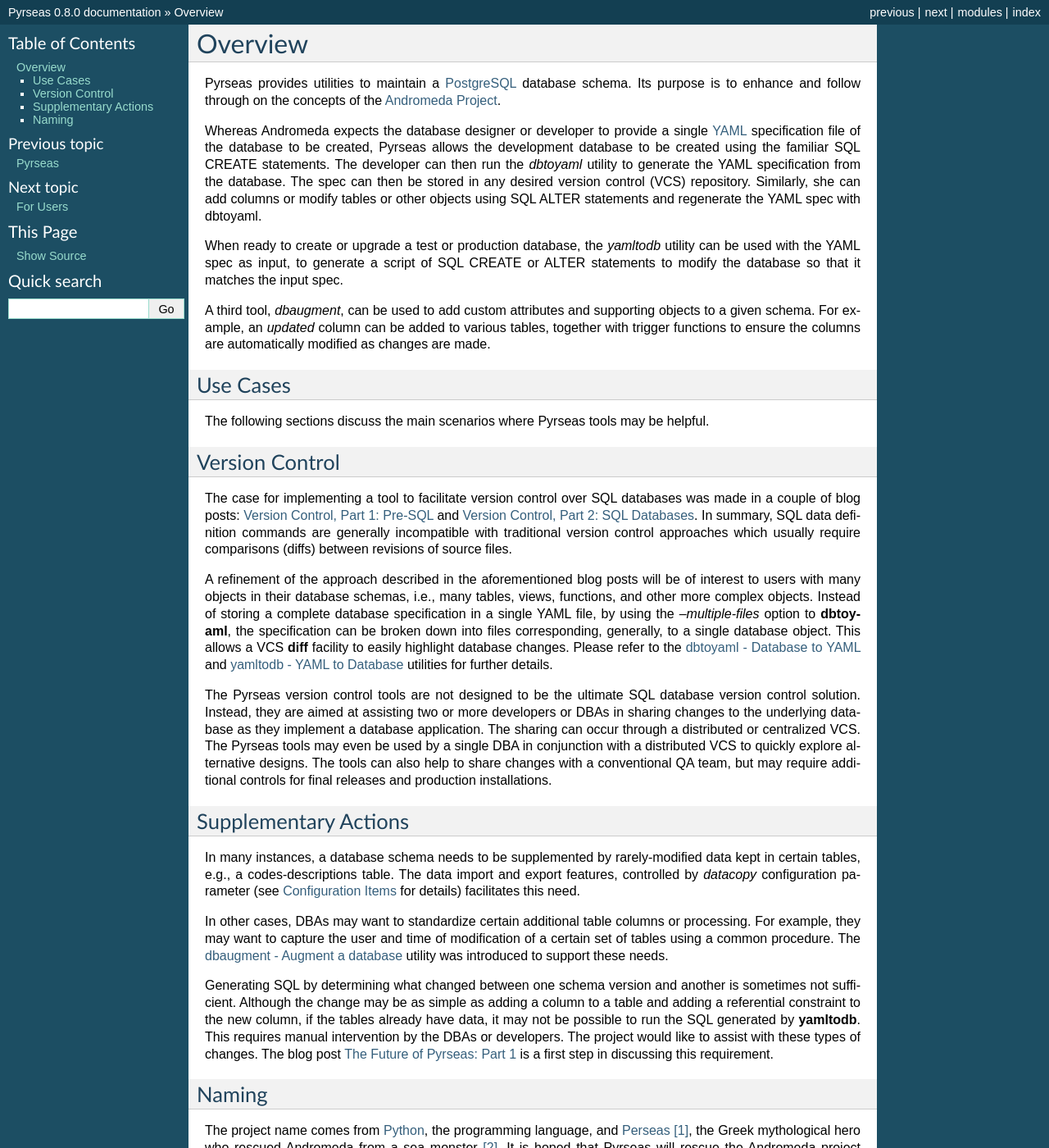
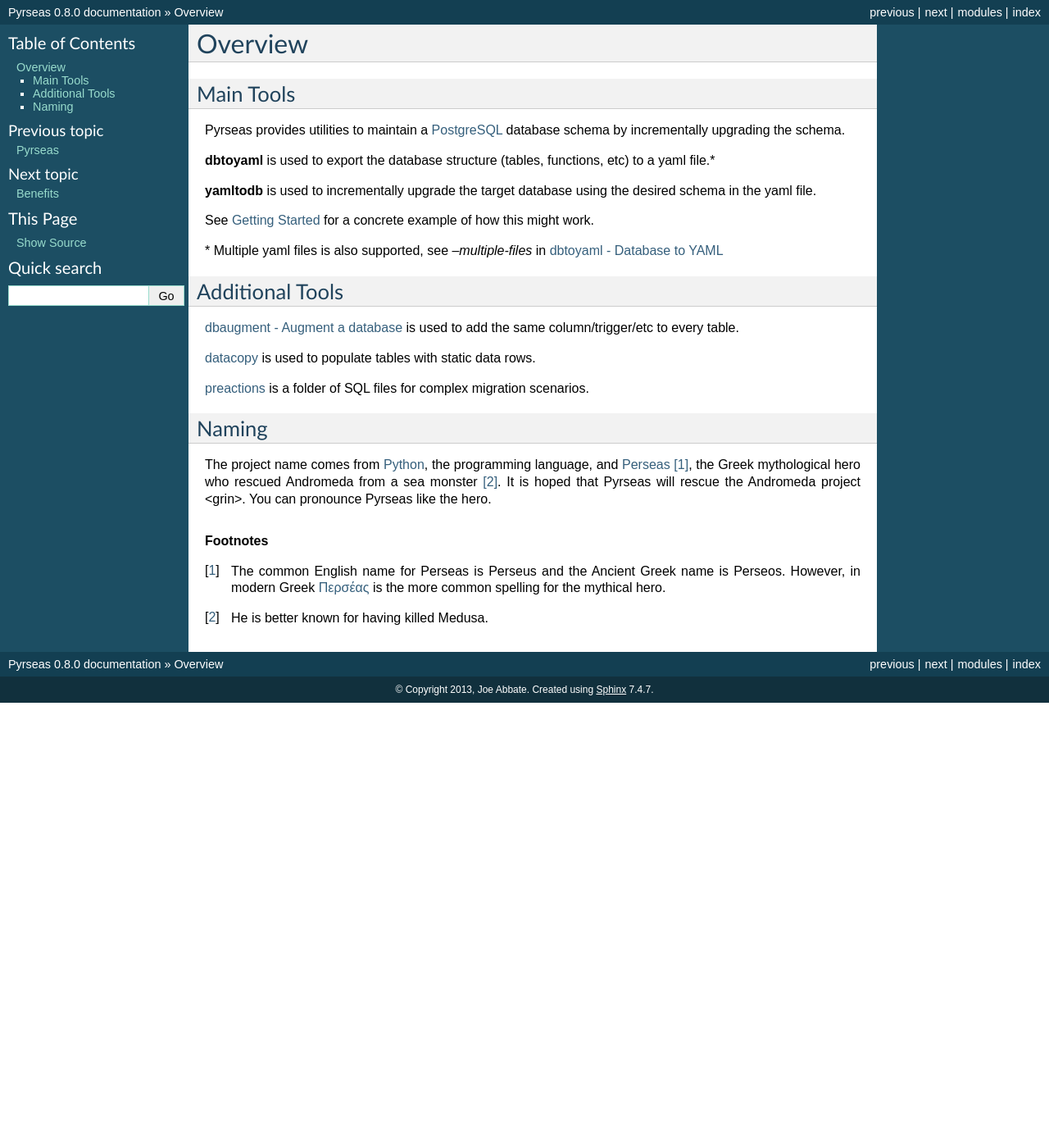
Before and after one commit to perseas/Pyrseas, a Sphinx documentation site: the page built from docs/overview.rst, in a window 1280 px wide and 1400 px high. Shown: the whole window at 82% size. Built offline with Sphinx 7.4.7, drawn with Linux system fonts in a browser that asks for light colours.

Commit message:
Overview page organization

```diff
--- a/docs/index.rst
+++ b/docs/index.rst
@@ -41,6 +41,7 @@
    :maxdepth: 2
 
    overview
+   benefits
    user/index
 .. toctree::
    :maxdepth: 1
--- a/docs/overview.rst
+++ b/docs/overview.rst
@@ -3,97 +3,33 @@
 Overview
 ========
 
+Main Tools
+----------
+
 Pyrseas provides utilities to maintain a `PostgreSQL
-<https://www.postgresql.org/>`_ database schema.  Its purpose is to
-enhance and follow through on the concepts of the `Andromeda Project
-<http://www.andromeda-project.org/>`_.
+<https://www.postgresql.org/>`_ database schema by incrementally
+upgrading the schema.
 
-Whereas Andromeda expects the database designer or developer to
-provide a single `YAML <http://yaml.org/>`_ specification file of the
-database to be created, Pyrseas allows the development database to be
-created using the familiar SQL CREATE statements.  The developer can
-then run the `dbtoyaml` utility to generate the YAML specification
-from the database.  The spec can then be stored in any desired version
-control (VCS) repository.  Similarly, she can add columns or modify
-tables or other objects using SQL ALTER statements and regenerate the
-YAML spec with dbtoyaml.
+:program:`dbtoyaml` is used to export the database structure (tables, functions, etc) to a yaml file.*
 
-When ready to create or upgrade a test or production database, the
-`yamltodb` utility can be used with the YAML spec as input, to generate
-a script of SQL CREATE or ALTER statements to modify the database so
-that it matches the input spec.
+:program:`yamltodb` is used to incrementally upgrade the target database using
+the desired schema in the yaml file.
 
-A third tool, `dbaugment`, can be used to add custom attributes and
-supporting objects to a given schema.  For example, an `updated`
-column can be added to various tables, together with trigger functions
-to ensure the columns are automatically modified as changes are made.
+See :doc:`user/gettingstarted` for a concrete example of how this might work.
 
-Use Cases
----------
+\* Multiple yaml files is also supported, see `--multiple-files` in :doc:`user/command-line/dbtoyaml`
 
-The following sections discuss the main scenarios where Pyrseas
-tools may be helpful.
+Additional Tools
+-------------------
 
-Version Control
----------------
+:doc:`user/advanced/dbaugment` is used to add the same column/trigger/etc to every table.
 
-The case for implementing a tool to facilitate version control over
-SQL databases was made in a couple of blog posts: `Version
-Control, Part 1: Pre-SQL
-<https://pyrseas.wordpress.com/2011/02/01/version-control-part-i-pre-sql/>`_
-and `Version Control, Part 2: SQL Databases
-<https://pyrseas.wordpress.com/2011/02/07/version-control-part-2-sql-databases/>`_. In
-summary, SQL data definition commands are generally incompatible with
-traditional version control approaches which usually require
-comparisons (diffs) between revisions of source files.
+:doc:`user/advanced/datacopy` is used to populate tables with static data rows.
 
-A refinement of the approach described in the aforementioned blog
-posts will be of interest to users with many objects in their database
-schemas, i.e., many tables, views, functions, and other more complex
-objects.  Instead of storing a complete database specification in a
-single YAML file, by using the `--multiple-files` option to
-:program:`dbtoyaml`, the specification can be broken down into files
-corresponding, generally, to a single database object.  This allows a
-VCS **diff** facility to easily highlight database changes.  Please
-refer to the :doc:`user/command-line/dbtoyaml` and :doc:`user/command-line/yamltodb` utilities for further
-details.
+:doc:`user/advanced/preactions` is a folder of SQL files for complex migration
+scenarios.
 
-The Pyrseas version control tools are not designed to be the ultimate
-SQL database version control solution. Instead, they are aimed at
-assisting two or more developers or DBAs in sharing changes to the
-underlying database as they implement a database application. The
-sharing can occur through a distributed or centralized VCS. The
-Pyrseas tools may even be used by a single DBA in conjunction with a
-distributed VCS to quickly explore alternative designs. The tools can
-also help to share changes with a conventional QA team, but may
-require additional controls for final releases and production
-installations.
 
-Supplementary Actions
----------------------
-
-In many instances, a database schema needs to be supplemented by
-rarely-modified data kept in certain tables, e.g., a
-codes-descriptions table.  The data import and export features,
-controlled by `datacopy` configuration parameter (see
-:doc:`user/advanced/configitems` for details) facilitates this need.
-
-In other cases, DBAs may want to standardize certain additional table
-columns or processing.  For example, they may want to capture the user
-and time of modification of a certain set of tables using a common
-procedure.  The :doc:`user/advanced/dbaugment` utility was introduced to support
-these needs.
-
-Generating SQL by determining what changed between one schema version
-and another is sometimes not sufficient.  Although the change may be
-as simple as adding a column to a table and adding a referential
-constraint to the new column, if the tables already have data, it may
-not be possible to run the SQL generated by :program:`yamltodb`.  This
-requires manual intervention by the DBAs or developers.  The project
-would like to assist with these types of changes.  The blog post `The
-Future of Pyrseas: Part 1
-<https://pyrseas.wordpress.com/2016/06/09/the-future-of-pyrseas-part-1/>`_
-is a first step in discussing this requirement.
 
 Naming
 ------
--- /dev/null
+++ b/docs/user/advanced/datacopy.rst
@@ -0,0 +1,4 @@
+datacopy
+========
+
+TODO Placeholder for datacopy documenation.
--- a/docs/user/advanced/index.rst
+++ b/docs/user/advanced/index.rst
@@ -8,6 +8,8 @@
    config
    configitems
    dbaugment
+   datacopy
+   preactions
    predefaug
    install
    multiple-files
--- /dev/null
+++ b/docs/user/advanced/preactions.rst
@@ -0,0 +1,4 @@
+preactions
+==========
+
+TODO Placeholder for preactions documentation.
```
Also changed, not shown: docs/benefits.rst (added, +58 -0 lines).
